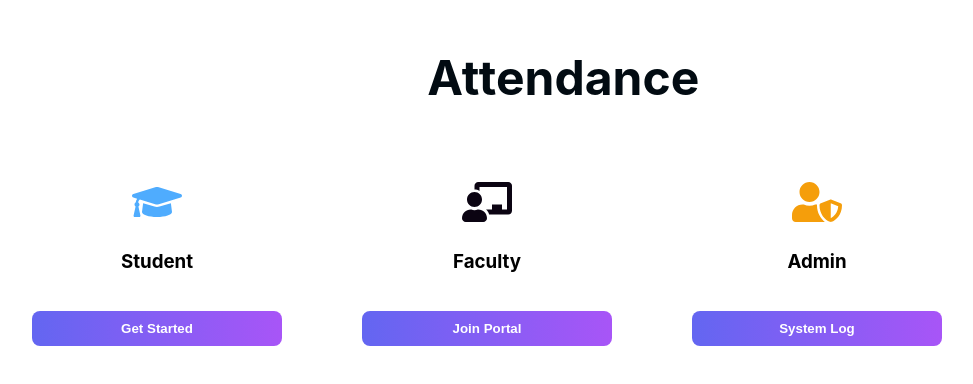
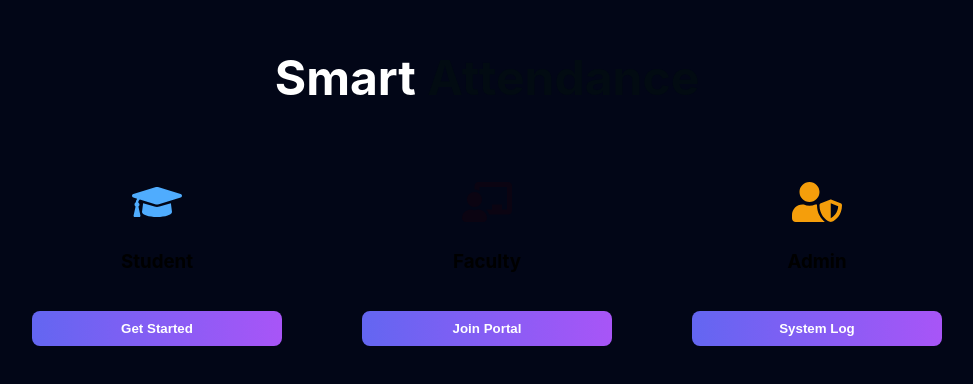
Before and after one commit to Hema-GK/smart-attendance-frontend, a React app: page / in a window 1280 px wide. Shown: the part 204-588 px from the top of the page, without its empty margins (153-1126 px from the left). Built offline with nearby package versions, Linux system fonts and the light colour scheme; the HTML template or start-up script is replaced by a standard one.

Commit message:
analytics update

```diff
--- a/src/styles/dashboard.css
+++ b/src/styles/dashboard.css
@@ -2,7 +2,7 @@
 body {
   margin: 0;
   font-family: "Inter", sans-serif;
-  background: transparent !important; /* Matches index.css */
+  background: #020617 !important; /* Matches index.css */
   min-height: 100vh;
   display: flex;
   justify-content: center;
```
